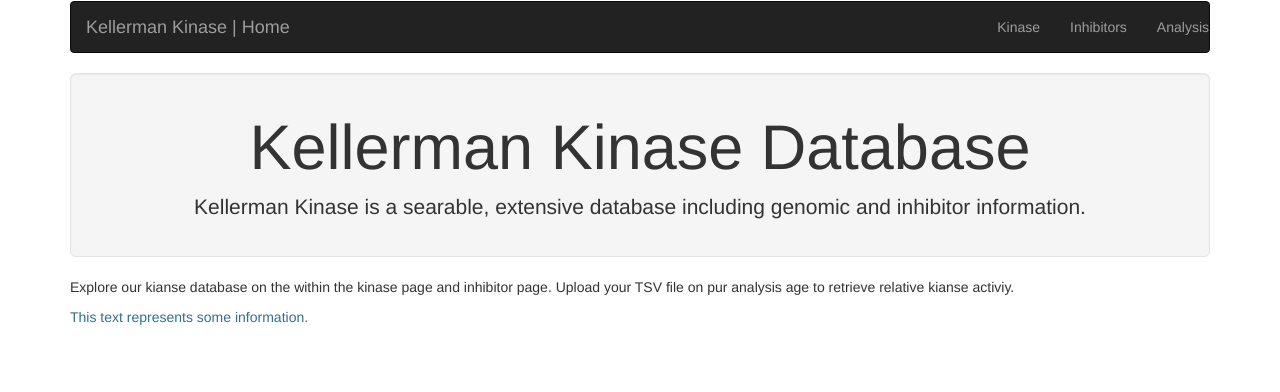
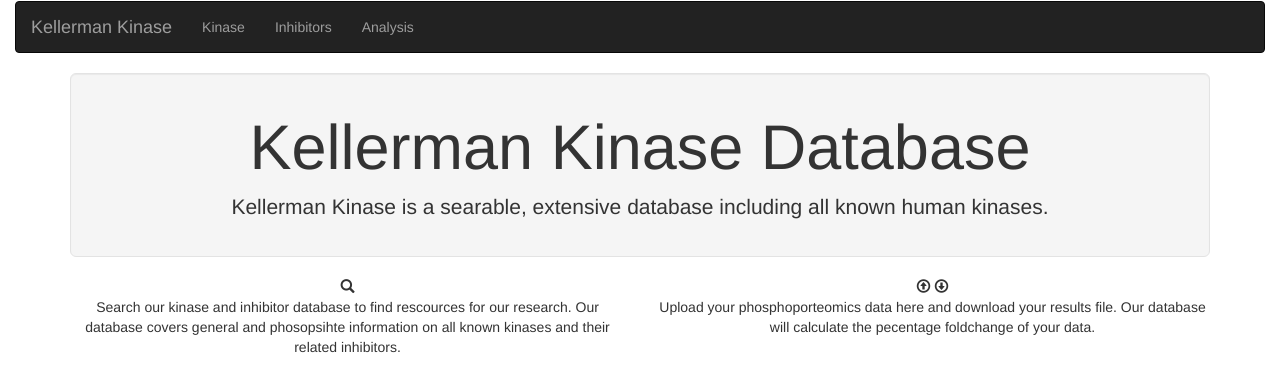
Before and after one commit to IldikoMagda/kellerman, a Flask app: page / in a window 1280 px wide. Shown: the top 392 px of the page. Run offline with Flask 2, Linux system fonts and the light colour scheme; some libraries are stand-ins or nearby versions.

Commit message:
adding some jazz

```diff
--- a/templates/index.html
+++ b/templates/index.html
@@ -1,13 +1,29 @@
-{% extends "menu.html" %} {% block content %}
+{% extends "menu.html" %}
+{% block content %}
+
 <title>Home</title>
-<div class="container">
-  <div class="jumbotron text-center well">
+
+<div class="container" align="center">
+  <div class="jumbotron text-center well background:#27A967;color: white;">
     <h1>Kellerman Kinase Database</h1>
-      <p>Kellerman Kinase is a searable, extensive database including genomic and inhibitor information. </p>
+      <p>Kellerman Kinase is a searable, extensive database including all known human kinases. </p>
   </div>
-  <p> Explore our kianse database on the within the kinase page and inhibitor page. Upload your
-           TSV file on pur analysis age to retrieve relative kianse activiy. </p>
-  <p class="text-info">This text represents some information.</p>
-</div>
+  <div class="row">
+      <div class="col-sm-6">
+        <span class="glyphicon glyphicon-search"></span>
+
+          <p> Search our kinase and inhibitor database to find rescources for our research.
+            Our database covers general and phosopsihte information on all known kinases and their related inhibitors.
+          </p>
+      </div>
+          <div class="col-sm-6">
+              <span class="  glyphicon glyphicon-upload"></span>
+              <span class="  glyphicon glyphicon-download"></span>
+
+          <p>Upload your phosphoporteomics data here and download your results file.
+            Our database will calculate the pecentage foldchange of your data.
+          </p>
+        </div>
+  </div>
 
 {% endblock %}
--- a/templates/menu.html
+++ b/templates/menu.html
@@ -5,13 +5,14 @@
   <!-- accept character set and fit application to different size screens -->
   <meta charset="utf-8">
   <meta name="viewport" content="width=device-width, initial-scale=1">
-  <!-- link bootstraps style sheets -->
+  <!-- link bootstraps and custom style sheets -->
   <link rel="stylesheet" href="https://maxcdn.bootstrapcdn.com/bootstrap/3.4.0/css/bootstrap.min.css">
+  <link rel="stylesheet" href="{{ url_for('static', filename='css2/style.css') }}">
   <script src="https://ajax.googleapis.com/ajax/libs/jquery/3.3.1/jquery.min.js"></script>
   <script src="https://maxcdn.bootstrapcdn.com/bootstrap/3.4.0/js/bootstrap.min.js"></script>
 </head>
 
-<!-- Split page into 3 coloums -->
+<!-- Split pages into 3 coloums -->
 <div class="row">
     <div class="col-sm-4"></div>
     <div class="col-sm-4"></div>
@@ -19,11 +20,10 @@
 </div>
 <body>
 <!-- top nav bar -->
-<div class="container">
-    <nav class="navbar navbar-inverse" data-spy="affix" data-offset-top="100">
-        <div class="navbar-header">
-            <a class="navbar-brand" href="{{url_for('index') }}">Kellerman Kinase | Home</a>
-        </div>
+<div class="container-fluid">
+    <nav class="navbar navbar-inverse">
+        <div class="nav navbar-header">
+            <a class="navbar-brand" href="{{url_for('index') }}">Kellerman Kinase </a>
         <ul class="nav navbar-nav navbar-right">
             <li><a href="{{ url_for('kinase.index') }}">Kinase</a></li>
             <li><a href="{{ url_for('inhibitor.index') }}">Inhibitors</a></li>
```
Also changed, not shown: static/css/style.css (+22 -44 lines).
